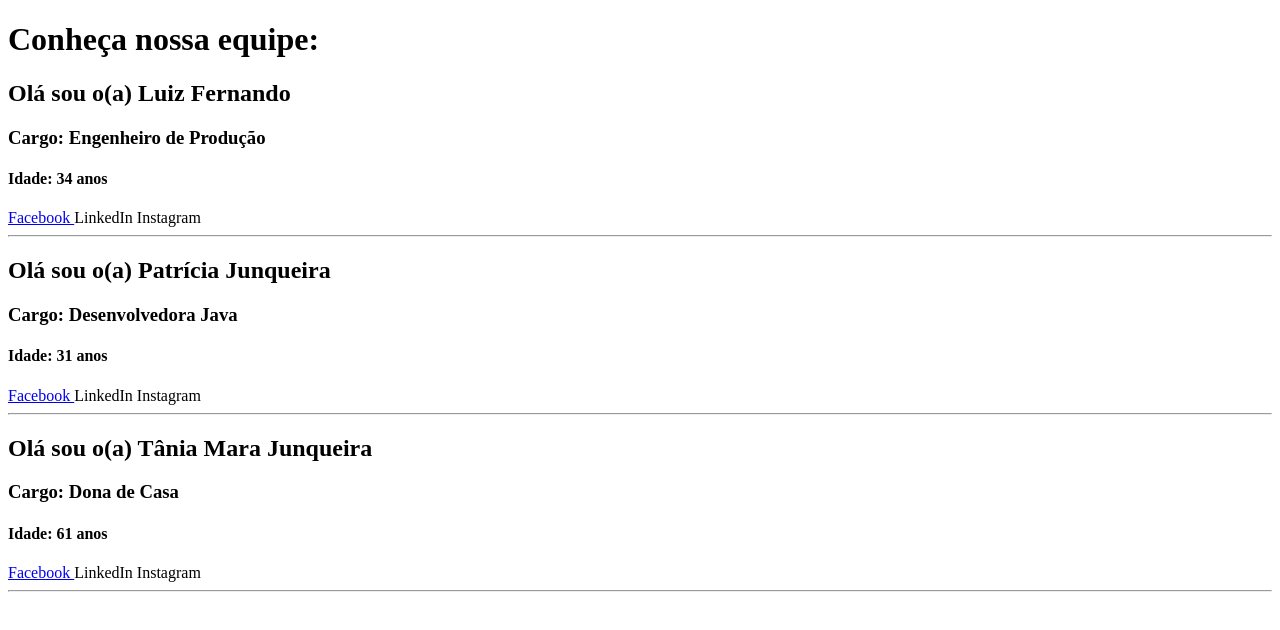
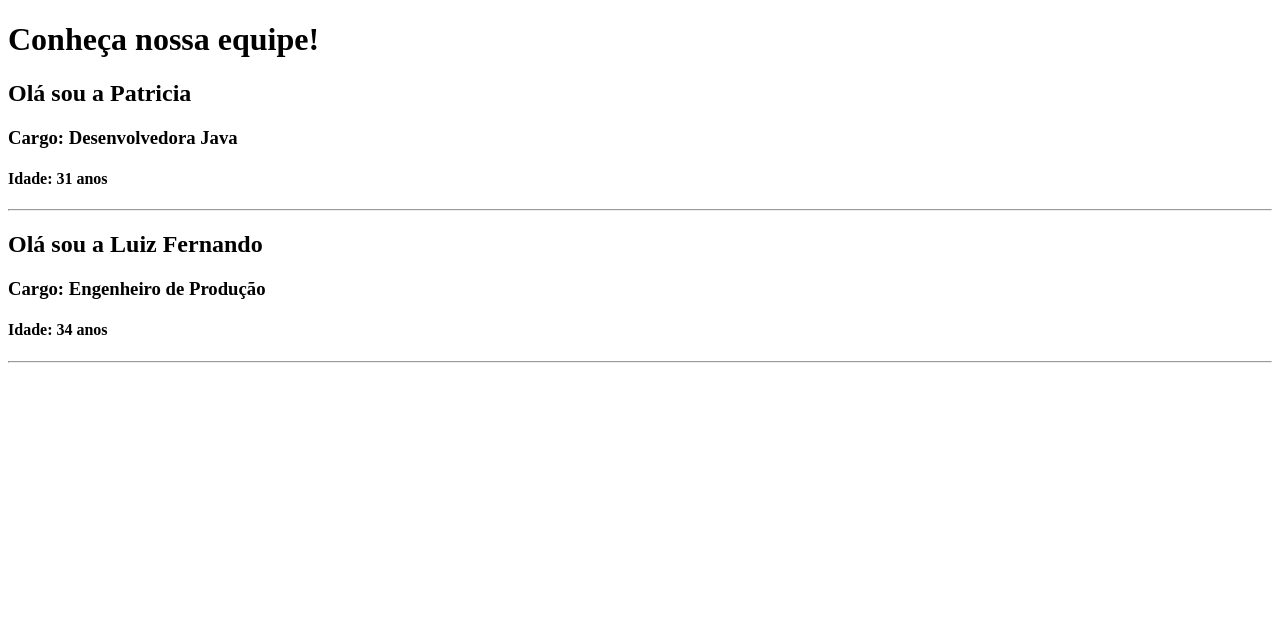
Before and after one commit to PATRICIAJUNQUEIRA/meu-app, a React (Create React App) app: page / in a window 1280 px wide. Shown: the top 630 px of the page. Built offline with nearby package versions, Linux system fonts and the light colour scheme.

Commit message:
Aprendendo como utiliza a class component

```diff
--- a/src/App.js
+++ b/src/App.js
@@ -1,57 +1,44 @@
-import React from 'react';
+import React, { Component } from 'react';
 
-const Equipe = (props) => {
-  return (
+class Equipe extends Component{
+  render(){
+    return(
       <div>
-      <Sobre nome={props.nome} cargo={props.cargo} idade={props.idade} />
-      <Social fb={props.facebook} />
-      <hr />
+        <Sobre
+        nome={this.props.nome}
+        cargo={this.props.cargo}
+        idade={this.props.idade}/>
       </div>
     );
-};
+  }
+}
 
-const Sobre = (props) => {
-  return (
+class Sobre extends Component{
+  render(){
+    return(
       <div>
-      <h2>Olá sou o(a) {props.nome}</h2>
-      <h3>Cargo: {props.cargo}</h3>
-      <h4>Idade: {props.idade} anos</h4>
+        <h2> Olá sou a {this.props.nome} </h2>
+        <h3>Cargo: {this.props.cargo}</h3>
+        <h4>Idade: {this.props.idade}</h4>
+        <hr/>
       </div>
     );
-};
+  }
+}
 
-const Social = (props) => {
-  return (
+function App(){
+  return(
     <div>
-      <a href={props.fb}>Facebook </a>
-      <a>LinkedIn </a>
-      <a>Instagram </a>
-    </div>
-  );
-};
+      <h1>Conheça nossa equipe!</h1>
+      <Equipe
+      nome="Patricia"
+      cargo="Desenvolvedora Java"
+      idade="31 anos"/>
 
-function App() {
-  return (
-    <div>
-      <h1>Conheça nossa equipe:</h1>
       <Equipe
       nome="Luiz Fernando"
       cargo="Engenheiro de Produção"
-        idade="34"
-        facebook="https://google.com"
-      />
-      <Equipe
-        nome="Patrícia Junqueira"
-        cargo="Desenvolvedora Java"
-        idade="31"
-        facebook="https://google.com"
-      />
-      <Equipe
-        nome="Tânia Mara Junqueira"
-        cargo="Dona de Casa"
-        idade="61"
-        facebook="https://google.com"
-      />
+      idade="34 anos"/>
     </div>
   );
 }
```
Lines whose indentation alone changed are shown as unchanged.
